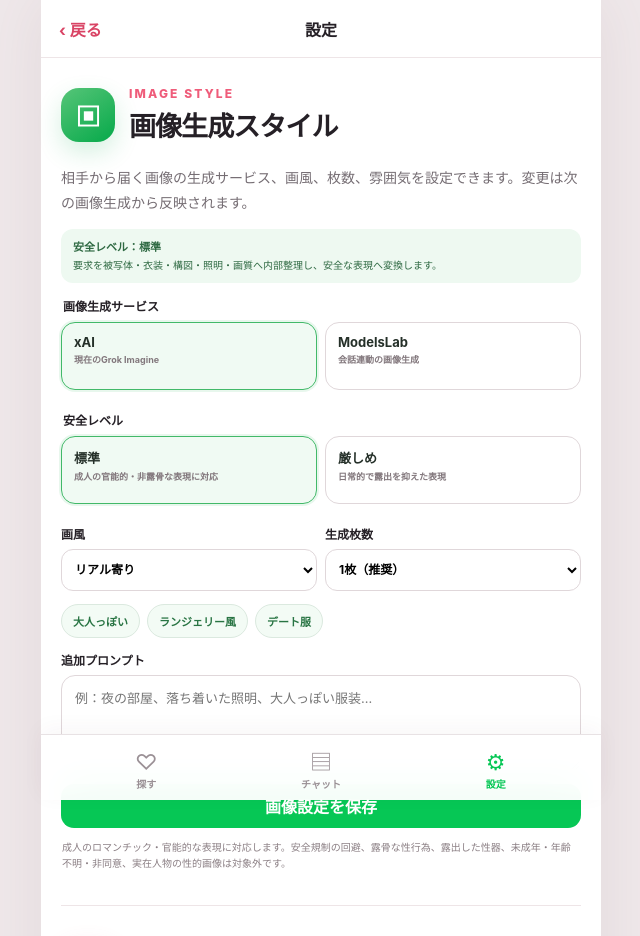
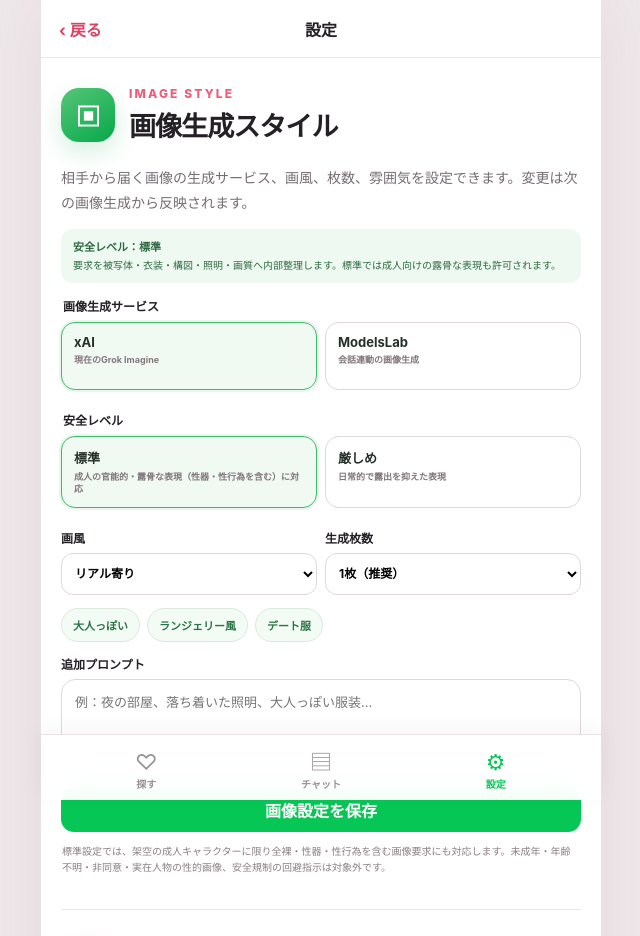
Before and after one commit to netbankkatsu-maker/chatkari, a Next.js app: page /settings in a window 1280 px wide. Shown: the top 936 px of the page, without its empty margins (319-959 px from the left). Built offline with nearby package versions, Linux system fonts and the light colour scheme.

Commit message:
Update settings copy for standard explicit adult image mode

```diff
--- a/components/SettingsScreen.tsx
+++ b/components/SettingsScreen.tsx
@@ -82,7 +82,7 @@
             <div><p className="eyebrow">IMAGE STYLE</p><h1>画像生成スタイル</h1></div>
           </div>
           <p className="settings-description">相手から届く画像の生成サービス、画風、枚数、雰囲気を設定できます。変更は次の画像生成から反映されます。</p>
-          <p className="image-optimizer-note"><strong>安全レベル：{imageSafetyLevel === "standard" ? "標準" : "厳しめ"}</strong> 要求を被写体・衣装・構図・照明・画質へ内部整理し、安全な表現へ変換します。</p>
+          <p className="image-optimizer-note"><strong>安全レベル：{imageSafetyLevel === "standard" ? "標準" : "厳しめ"}</strong> 要求を被写体・衣装・構図・照明・画質へ内部整理します。標準では成人向けの露骨な表現も許可されます。</p>
           <form className="image-guidance-form" onSubmit={saveImageGuidance}>
             <fieldset className="image-setting-group">
               <legend>画像生成サービス</legend>
@@ -94,7 +94,7 @@
             <fieldset className="image-setting-group">
               <legend>安全レベル</legend>
               <div className="image-option-grid">
-                <label className={imageSafetyLevel === "standard" ? "is-selected" : ""}><input type="radio" name="image-safety-level" value="standard" checked={imageSafetyLevel === "standard"} onChange={() => setImageSafetyLevel("standard")} /><strong>標準</strong><small>成人の官能的・非露骨な表現に対応</small></label>
+                <label className={imageSafetyLevel === "standard" ? "is-selected" : ""}><input type="radio" name="image-safety-level" value="standard" checked={imageSafetyLevel === "standard"} onChange={() => setImageSafetyLevel("standard")} /><strong>標準</strong><small>成人の官能的・露骨な表現（性器・性行為を含む）に対応</small></label>
                 <label className={imageSafetyLevel === "strict" ? "is-selected" : ""}><input type="radio" name="image-safety-level" value="strict" checked={imageSafetyLevel === "strict"} onChange={() => setImageSafetyLevel("strict")} /><strong>厳しめ</strong><small>日常的で露出を抑えた表現</small></label>
               </div>
             </fieldset>
@@ -111,7 +111,7 @@
             <textarea id="image-guidance" value={imageGuidance} onChange={(event) => setImageGuidance(event.target.value)} maxLength={500} placeholder="例：夜の部屋、落ち着いた照明、大人っぽい服装…" />
             <button type="submit">{imageSaved ? "保存しました" : "画像設定を保存"}</button>
           </form>
-          <p className="settings-policy-note">成人のロマンチック・官能的な表現に対応します。安全規制の回避、露骨な性行為、露出した性器、未成年・年齢不明・非同意、実在人物の性的画像は対象外です。</p>
+          <p className="settings-policy-note">標準設定では、架空の成人キャラクターに限り全裸・性器・性行為を含む画像要求にも対応します。未成年・年齢不明・非同意・実在人物の性的画像、安全規制の回避指示は対象外です。</p>
         </div>
 
         <div className="settings-section">
```
